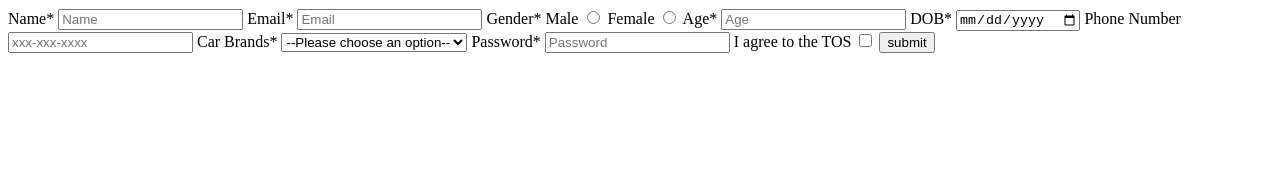
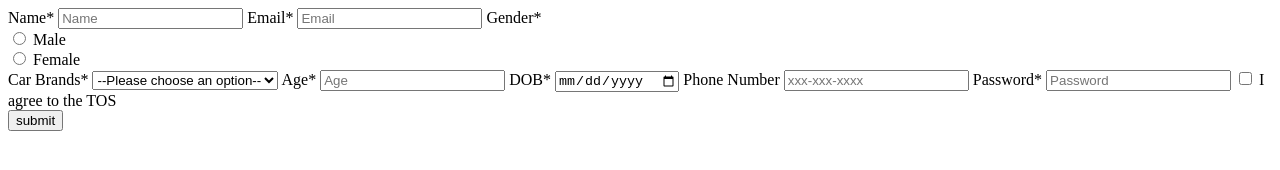
Before and after one commit to acciojob/signup-form-car-Shashankdp, a website: page main.html in a window 1280 px wide. Drawn offline with Linux system fonts and the light colour scheme.

Commit message:
created a submission

```diff
--- a/main.html
+++ b/main.html
@@ -9,50 +9,48 @@
 <body>
 	<!-- the entire body must be written by student -->
 
-	<form method="post">
+	<form method="POST" action="/signup">
   <label for="name">Name*</label>
-	<input type="text" id="name" placeholder="Name" required>
+  <input type="text" id="name" name="name" placeholder="Name" required>
 
   <label for="email">Email*</label>
-	<input type="email" id="email" placeholder="Email" required>
+  <input type="email" id="email" name="email" placeholder="Email" required>
 
-	<label for="gender">Gender*</label>
+  <label for="gender">Gender*</label><br>
+  <input type="radio" id="gender_m" name="gender" value="Male" required>
+  <label for="gender_m">Male</label><br>
+  <input type="radio" id="gender_f" name="gender" value="Female" required>
+  <label for="gender_f">Female</label><br>
 
-	<label for="gender_m">Male</label>
-	<input type="radio" id="gender_m" name="gender" required>
-
-	<label for="gender_f">Female</label>
-	<input type="radio" id="gender_f" name="gender" required>
+  <label for="cars">Car Brands*</label>
+  <select id="cars" name="cars" required>
+    <option value="" selected disabled>--Please choose an option--</option>
+    <option value="BMW">BMW</option>
+    <option value="Audi">Audi</option>
+    <option value="Mercedez">Mercedez</option>
+  </select>
 
   <label for="age">Age*</label>
-	<input type="number" id="age" placeholder="Age" required>
+  <input type="number" id="age" name="age" placeholder="Age" required>
 
   <label for="dob">DOB*</label>
-	<input type="date" id="dob" required>
+  <input type="date" id="dob" name="dob" required>
 
-	<labe for="tel">Phone Number</labe>
-	<input type="tel" id="tel" placeholder="xxx-xxx-xxxx">
-
-	<label for="cars">Car Brands*</label>
-	<select id="cars" name="car" required>
-		<option>--Please choose an option--</option>
-		<option>BMW</option>
-		<option>Audi</option>
-		<option>Mercedez</option>
-	</select>
+  <label for="tel">Phone Number</label>
+  <input type="tel" id="tel" name="tel" placeholder="xxx-xxx-xxxx">
 
   <label for="password">Password*</label>
-	<input type="password" id="password" placeholder="Password" required>
+  <input type="password" id="password" name="password" placeholder="Password" required>
 
+  <input type="checkbox" id="tos" name="tos" value="agreed" required>
   <label for="tos">I agree to the TOS</label>
-	<input type="checkbox" id="tos" required>
+<div>
+            <!-- <input type="submit" value="submit"> -->
+            <button type="submit">submit</button>
+        </div>
 
-	<button type="submit">submit</button>
 </form>
 
-
-    <script type="text/javascript" src="./script.js">
-</script>
 
 </body>
 
```
Lines whose indentation alone changed are shown as unchanged.
